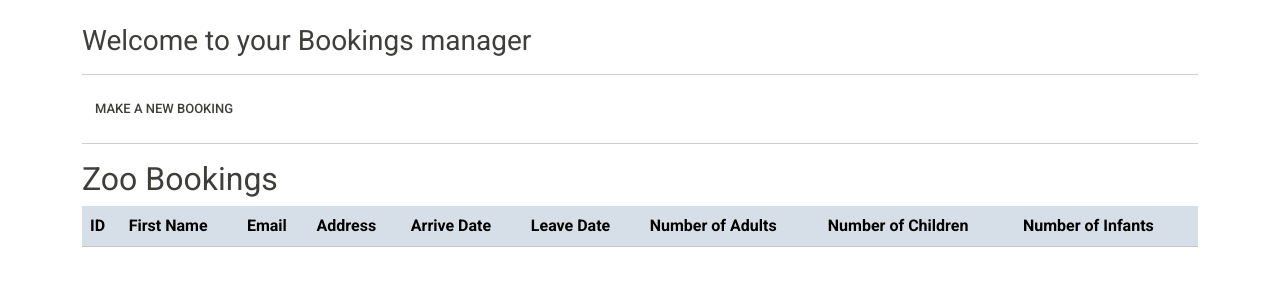
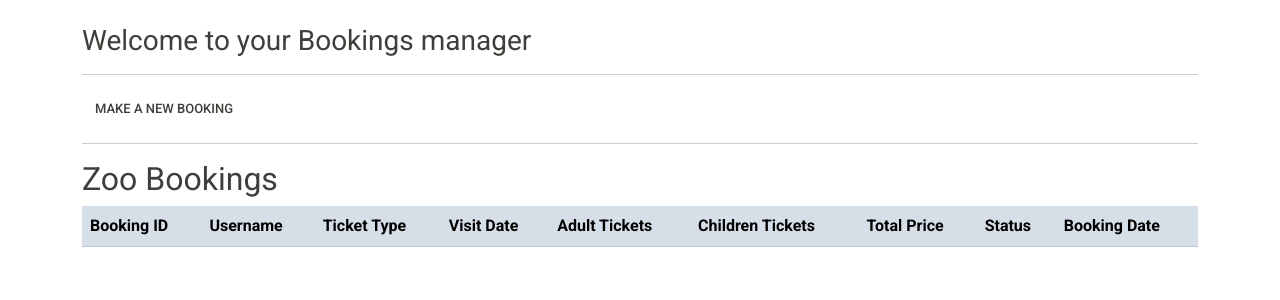
Before and after one commit to Nezerac-Final-God-of-Pain/regitZooRepo, a Django app: page /booking in a window 1280 px wide. Shown: the part 96-396 px from the top of the page. Run offline with Django 5.2, Linux system fonts and the light colour scheme; a user stored in the database is signed in; data that the repository does not hold is empty.

Commit message:
Add files via upload

```diff
--- a/regitZooRepo-main/static/css/styles.css
+++ b/regitZooRepo-main/static/css/styles.css
@@ -91,3 +91,14 @@
     color: white;
     text-decoration: none;
 }
+
+.zooBooky{
+    color:white;
+    background-color: #5A7197;
+    width: 100%;
+    max-width: 500px;
+    margin: 0 auto;
+    padding: 20px;
+    border-radius: 10px;
+    box-shadow: 0 0 10px rgba(0,0,0,0.1);
+}
--- a/regitZooRepo-main/website/admin.py
+++ b/regitZooRepo-main/website/admin.py
@@ -1,6 +1,6 @@
 from django.contrib import admin
 
 # Register your models here.
-from . models import zooBooking
+from . models import ZooBooking
 
-admin.site.register(zooBooking)
+admin.site.register(ZooBooking)
--- a/regitZooRepo-main/website/forms.py
+++ b/regitZooRepo-main/website/forms.py
@@ -4,7 +4,7 @@ from django.contrib.auth.models import User
 from django import forms
 from django.forms.widgets import PasswordInput, TextInput
 
-from .models import zooBooking
+from .models import ZooBooking
 
 # - Register or Create a user
 class CreateUserForm(UserCreationForm):
@@ -21,5 +21,5 @@ class LoginForm(AuthenticationForm):
 # - make a zoo booking
 class zoobook(forms.ModelForm):
     class Meta:
-        model = zooBooking
-        fields = ['first_name', 'email', 'address', 'arriveDate', 'leaveDate', 'numAdults', 'numChildren', 'numInfants']
+        model = ZooBooking
+        fields = ['booking_id', 'user', 'ticket_type', 'visit_date', 'adult_tickets', 'child_tickets']
--- a/regitZooRepo-main/website/templates/website/Booking.html
+++ b/regitZooRepo-main/website/templates/website/Booking.html
@@ -17,15 +17,15 @@
 
         <thead class = "table-primary">
             <tr>
-                <th scope="col">ID</th>
-                <th scope="col">First Name</th>
-                <th scope="col">Email</th>
-                <th scope="col">Address</th>
-                <th scope="col">Arrive Date</th>
-                <th scope="col">Leave Date</th>
-                <th scope="col">Number of Adults</th>
-                <th scope="col">Number of Children</th>
-                <th scope="col">Number of Infants</th>
+                <th scope="col">Booking ID</th>
+                <th scope="col">Username</th>
+                <th scope="col">Ticket Type</th>
+                <th scope="col">Visit Date</th>
+                <th scope="col">Adult Tickets</th>
+                <th scope="col">Children Tickets</th>
+                <th scope="col">Total Price</th>
+                <th scope="col">Status</th>
+                <th scope="col">Booking Date</th>
 
             </tr>
         </thead>
@@ -34,15 +34,15 @@
             {% if records %}
                 {% for record in records %}
                 <tr>
-                    <td> {{record.zooID}} </td>
-                    <td> {{record.first_name}} </td>
-                    <td> {{record.email}} </td>
-                    <td> {{record.address}} </td>
-                    <td> {{record.arriveDate}} </td>
-                    <td> {{record.leaveDate}} </td>
-                    <td> {{record.numAdults}} </td>
-                    <td> {{record.numChildren}} </td>
-                    <td> {{record.numInfants}} </td>
+                    <td> {{record.booking_id}} </td>
+                    <td> {{record.user}} </td>
+                    <td> {{record.ticket_type}} </td>
+                    <td> {{record.visit_date}} </td>
+                    <td> {{record.adult_tickets}} </td>
+                    <td> {{record.children_tickets}} </td>
+                    <td> {{record.total_price}} </td>
+                    <td> {{record.status}} </td>
+                    <td> {{record.booking_date}} </td>
                 </tr>
                 {% endfor %}
             {% endif %}
--- a/regitZooRepo-main/website/views.py
+++ b/regitZooRepo-main/website/views.py
@@ -3,7 +3,7 @@ from .forms import CreateUserForm, LoginForm
 from django.contrib.auth.models import auth
 from django.contrib.auth import authenticate
 from django.contrib.auth.decorators import login_required
-from .models import zooBooking
+from .models import ZooBooking
 from django.shortcuts import render, redirect
 from .forms import CreateUserForm, LoginForm, zoobook
 
@@ -51,7 +51,7 @@ def user_logout(request):
 @login_required(login_url='my-login')
 def booking(request):
 
-    my_ZooBookings = zooBooking.objects.all()
+    my_ZooBookings = ZooBooking.objects.all()
     context = {'records': my_ZooBookings}
 
     return render(request, 'website/Booking.html', context=context)
```
Also changed, not shown: regitZooRepo-main/website/models.py (+36 -12 lines), regitZooRepo-main/website/templates/website/zoo-booking.html (+4 -3 lines), regitZooRepo-main/db.sqlite3.
